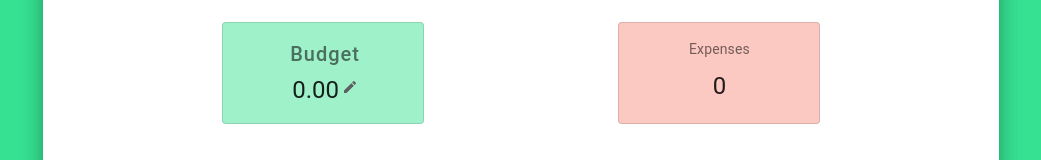
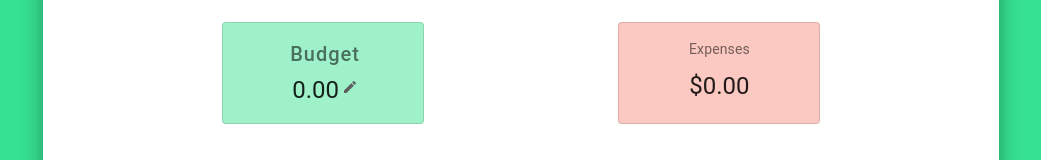
Before and after one commit to CarlaCarrasco/react-budget-app, a React (Create React App) app: page / in a window 1280 px wide. Shown: the part 190-350 px from the top of the page, without its empty margins (119-1160 px from the left). Built offline with nearby package versions, Linux system fonts and the light colour scheme.

Commit message:
Formatted total expenses output to have '$' and float number

```diff
--- a/src/Components/expenses.js
+++ b/src/Components/expenses.js
@@ -39,7 +39,7 @@ export const Expenses = props => {
               Expenses
             </Typography>
             <Typography variant="h5" component="h2">
-            {total}
+            {'$' + parseFloat(total).toFixed(2)}
             </Typography>
             {/* <Typography className={classes.pos} color="textSecondary">
               adjective
```
